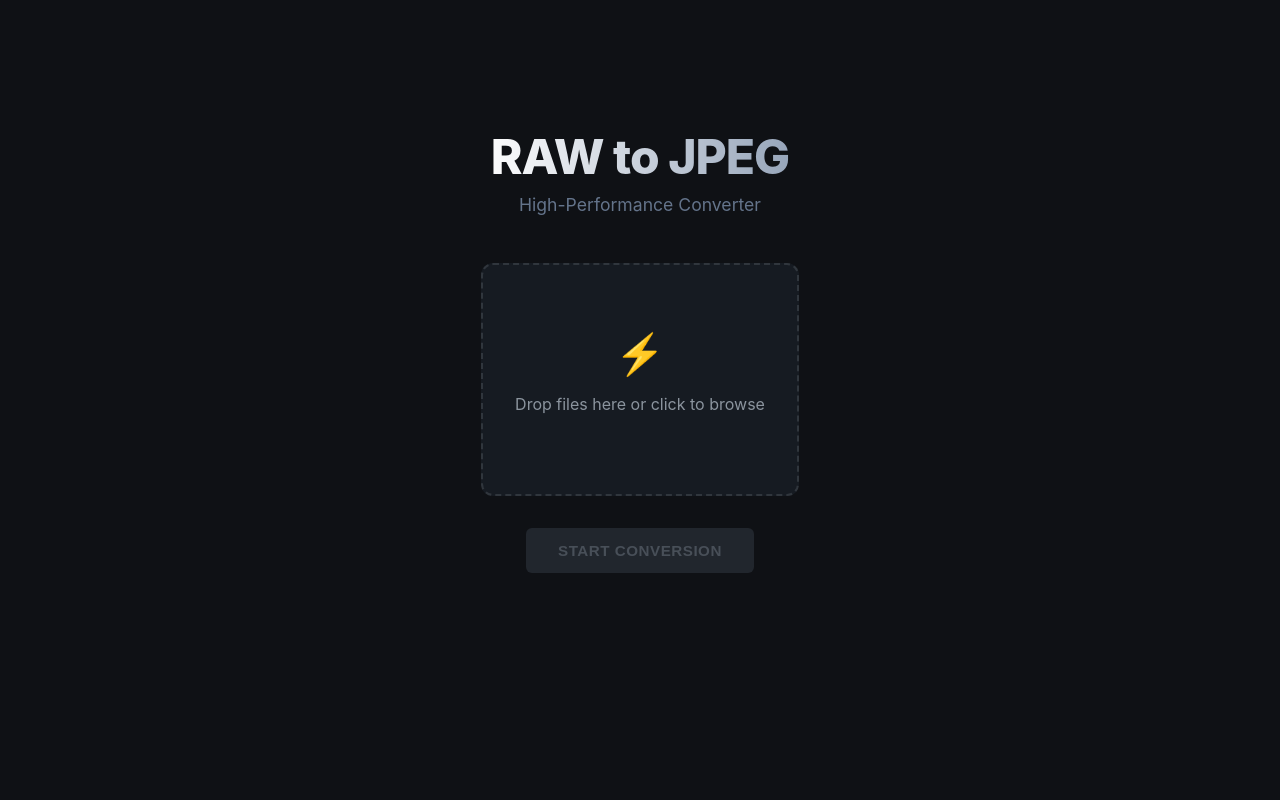
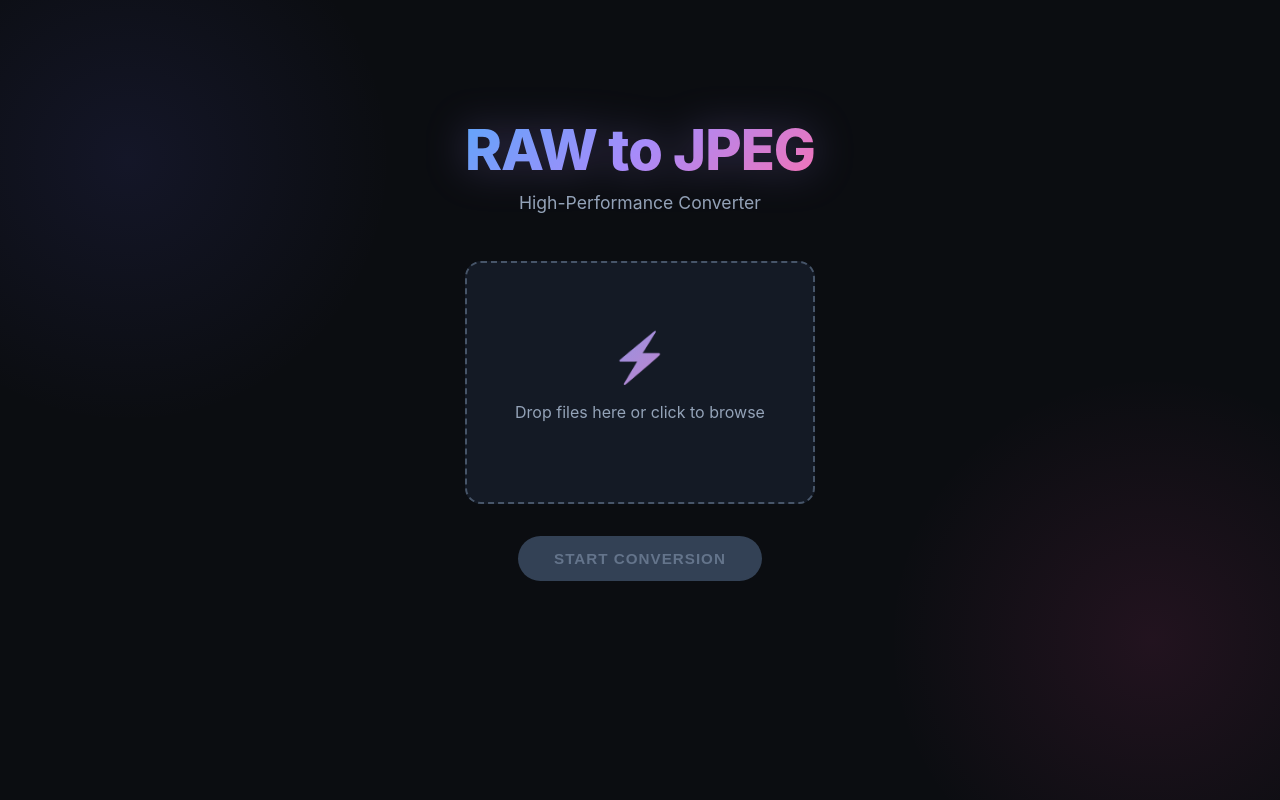
Before and after one commit to sh-tifying/Universal-RAW-to-jpeg-Convertor, a React (Create React App) app in the folder frontend/: page / in a window 1280 px wide. Built offline with nearby package versions, Linux system fonts and the light colour scheme.

Commit message:
Frontend Update

```diff
--- a/frontend/src/App.css
+++ b/frontend/src/App.css
@@ -1,11 +1,16 @@
-/* App.css - Sharp Modern Dark Theme */
+/* App.css - Vibrant Dark Modern Theme */
 
-/* 1. Global Reset & Dark Theme */
+/* 1. Global Reset & Background */
 body {
   margin: 0;
   padding: 0;
-  background-color: #0f1115; /* Deep matte black/blue */
-  color: #e2e8f0; /* Off-white text for readability */
+  /* Deep dark blue-black background */
+  background-color: #0b0d11;
+  /* Subtle ambient glow in the background */
+  background-image:
+    radial-gradient(circle at 10% 20%, rgba(99, 102, 241, 0.1) 0%, transparent 20%),
+    radial-gradient(circle at 90% 80%, rgba(236, 72, 153, 0.1) 0%, transparent 20%);
+  color: #e2e8f0;
   font-family: 'Inter', -apple-system, BlinkMacSystemFont, 'Segoe UI', Roboto, sans-serif;
   min-height: 100vh;
   display: flex;
@@ -14,7 +19,7 @@ body {
   justify-content: center;
 }
 
-/* 2. Main Container (The "Card") */
+/* 2. Main Container */
 .app-container {
   width: 100%;
   max-width: 900px;
@@ -29,34 +34,38 @@ body {
 }
 
 h1 {
-  font-size: 3rem;
+  font-size: 3.5rem;
   font-weight: 800;
   margin: 0;
-  background: linear-gradient(90deg, #fff 0%, #94a3b8 100%);
-  background-clip: text;
-  -webkit-background-clip: text;
+  /* VIBRANT GRADIENT TEXT */
+  background: linear-gradient(135deg, #60a5fa 0%, #a78bfa 50%, #f472b6 100%);
+  -webkit-background-clip: text; /* Vendor prefix for Chrome/Safari */
+  background-clip: text;         /* Standard property */
   -webkit-text-fill-color: transparent;
   letter-spacing: -1px;
+  filter: drop-shadow(0 0 20px rgba(167, 139, 250, 0.3)); /* Glow effect */
 }
 
 .subtitle {
-  color: #64748b;
+  color: #94a3b8;
   font-size: 1.1rem;
   margin-top: 0.5rem;
   font-weight: 400;
 }
 
-/* 4. The Upload Zone (Sharp & Technical) */
+/* 4. The Upload Zone */
 .upload-zone {
-  background: #161b22;
-  border: 2px dashed #30363d;
-  border-radius: 12px;
+  background: rgba(30, 41, 59, 0.5); /* Semi-transparent */
+  backdrop-filter: blur(10px);
+  border: 2px dashed #475569;
+  border-radius: 16px;
   padding: 4rem 2rem;
   text-align: center;
-  transition: all 0.2s ease;
+  transition: all 0.3s ease;
   position: relative;
   cursor: pointer;
   margin-bottom: 2rem;
+  overflow: hidden;
 }
 
 .file-input {
@@ -64,35 +73,41 @@ h1 {
   top: 0; left: 0; width: 100%; height: 100%;
   opacity: 0;
   cursor: pointer;
+  z-index: 10;
 }
 
-/* Desktop Hover Effect */
+/* Hover Effect with Color */
 @media (hover: hover) {
   .upload-zone:hover {
-    border-color: #58a6ff;
-    background: #1c2128;
-    box-shadow: 0 0 20px rgba(88, 166, 255, 0.15);
+    border-color: #8b5cf6; /* Violet border */
+    background: rgba(30, 41, 59, 0.8);
+    box-shadow: 0 0 30px rgba(139, 92, 246, 0.15); /* Purple glow */
+    transform: translateY(-2px);
   }
 }
 
 .upload-icon {
-  font-size: 2.5rem;
+  font-size: 3rem;
   margin-bottom: 1rem;
   display: block;
-  color: #58a6ff; /* Pro Blue */
+  /* Icon Gradient */
+  background: linear-gradient(135deg, #60a5fa, #f472b6);
+  -webkit-background-clip: text;
+  background-clip: text;
+  -webkit-text-fill-color: transparent;
 }
 
 .upload-text {
-  color: #8b949e;
+  color: #94a3b8;
   font-size: 1rem;
 }
 
 .upload-text span {
-  color: #c9d1d9;
+  color: #e2e8f0;
   font-weight: 600;
 }
 
-/* 5. Buttons (Sharp & Rectangular) */
+/* 5. Buttons */
 .action-area {
   display: flex;
   justify-content: center;
@@ -102,56 +117,71 @@ h1 {
 }
 
 .btn {
-  padding: 14px 32px;
+  padding: 14px 36px;
   border: none;
-  border-radius: 6px; /* Sharper corners */
+  border-radius: 50px; /* Pill shape */
   font-size: 0.95rem;
-  font-weight: 600;
+  font-weight: 700;
   cursor: pointer;
-  transition: all 0.2s ease;
-  display: flex;
-  align-items: center;
-  gap: 8px;
+  transition: all 0.3s ease;
   text-transform: uppercase;
-  letter-spacing: 0.5px;
+  letter-spacing: 1px;
 }
 
+/* Primary Button: VIBRANT GRADIENT */
 .btn-primary {
-  background: #238636; /* GitHub/Pro Green */
+  background: linear-gradient(90deg, #4f46e5 0%, #ec4899 100%);
   color: white;
-  box-shadow: 0 4px 0 rgba(0,0,0,0.2); /* Subtle 3D effect */
+  box-shadow: 0 4px 15px rgba(236, 72, 153, 0.4);
+}
+
+.btn-primary:hover {
+  transform: translateY(-2px);
+  box-shadow: 0 8px 25px rgba(236, 72, 153, 0.5);
 }
 
 .btn-primary:active {
-  transform: translateY(2px);
-  box-shadow: none;
+  transform: scale(0.98);
 }
 
 .btn-primary:disabled {
-  background: #21262d;
-  color: #484f58;
+  background: #334155;
+  color: #64748b;
   box-shadow: none;
   cursor: not-allowed;
+  transform: none;
 }
 
+/* Secondary Button: Clean Outline */
 .btn-secondary {
-  background: #1f6feb; /* Pro Blue */
+  background: transparent;
+  border: 2px solid #4f46e5;
+  color: #818cf8;
+}
+
+.btn-secondary:hover {
+  background: rgba(79, 70, 229, 0.1);
   color: white;
+  box-shadow: 0 0 20px rgba(79, 70, 229, 0.3);
 }
 
 /* 6. Status Bar */
 .status-bar {
   text-align: center;
   margin-bottom: 2rem;
-  height: 20px; /* Prevent layout jump */
+  height: 24px;
 }
 .status-text {
-  font-size: 0.9rem;
-  color: #8b949e;
+  font-size: 1rem;
+  font-weight: 500;
+  color: #94a3b8;
 }
-.status-success { color: #3fb950; }
+.status-success {
+  color: #34d399; /* Emerald Green */
+  text-shadow: 0 0 10px rgba(52, 211, 153, 0.3);
+}
 
-/* 7. Image Grid (Bento Style) */
+/* 7. Image Grid */
 .image-grid {
   display: grid;
   grid-template-columns: repeat(auto-fill, minmax(180px, 1fr));
@@ -159,64 +189,68 @@ h1 {
 }
 
 .image-card {
-  background: #161b22;
-  border: 1px solid #30363d;
-  border-radius: 8px;
+  background: #1e293b;
+  border: 1px solid #334155;
+  border-radius: 12px;
   overflow: hidden;
-  transition: transform 0.2s;
+  transition: all 0.3s cubic-bezier(0.4, 0, 0.2, 1);
+  position: relative;
 }
 
 .image-card:hover {
-  border-color: #8b949e;
-  transform: translateY(-4px);
+  border-color: #6366f1; /* Indigo border on hover */
+  transform: translateY(-6px);
+  box-shadow: 0 10px 30px rgba(0, 0, 0, 0.3);
 }
 
 .preview-img {
   width: 100%;
   height: 140px;
   object-fit: cover;
-  background: #0d1117;
+  background: #0f172a;
 }
 
 .card-info {
-  padding: 12px;
+  padding: 16px;
   text-align: left;
 }
 
 .file-name {
-  font-size: 0.8rem;
-  color: #c9d1d9;
+  font-size: 0.85rem;
+  color: #cbd5e1;
   white-space: nowrap;
   overflow: hidden;
   text-overflow: ellipsis;
-  margin-bottom: 8px;
+  margin-bottom: 12px;
 }
 
 .btn-download-mini {
   width: 100%;
-  padding: 8px;
-  background: #21262d;
-  color: #58a6ff;
-  border: 1px solid #30363d;
-  border-radius: 4px;
+  padding: 10px;
+  background: #0f172a;
+  color: #60a5fa;
+  border: 1px solid #334155;
+  border-radius: 8px;
   cursor: pointer;
   font-size: 0.75rem;
-  font-weight: 600;
+  font-weight: 700;
   transition: all 0.2s;
+  text-transform: uppercase;
 }
 
 .btn-download-mini:hover {
-  background: #58a6ff;
-  color: white;
-  border-color: #58a6ff;
+  background: #60a5fa;
+  color: #0f172a;
+  border-color: #60a5fa;
+  box-shadow: 0 0 15px rgba(96, 165, 250, 0.4);
 }
 
 /* Mobile Tweaks */
 @media (max-width: 600px) {
-  h1 { font-size: 2rem; }
-  .app-container { padding: 1rem; }
-  .upload-zone { padding: 2rem 1rem; }
-  .action-area { flex-direction: column; }
-  .btn { width: 100%; justify-content: center; }
-  .image-grid { grid-template-columns: 1fr 1fr; gap: 10px; }
+  h1 { font-size: 2.5rem; }
+  .app-container { padding: 1.5rem; }
+  .upload-zone { padding: 3rem 1.5rem; }
+  .action-area { flex-direction: column; gap: 12px; }
+  .btn { width: 100%; justify-content: center; padding: 16px; }
+  .image-grid { grid-template-columns: 1fr 1fr; gap: 12px; }
 }
```
